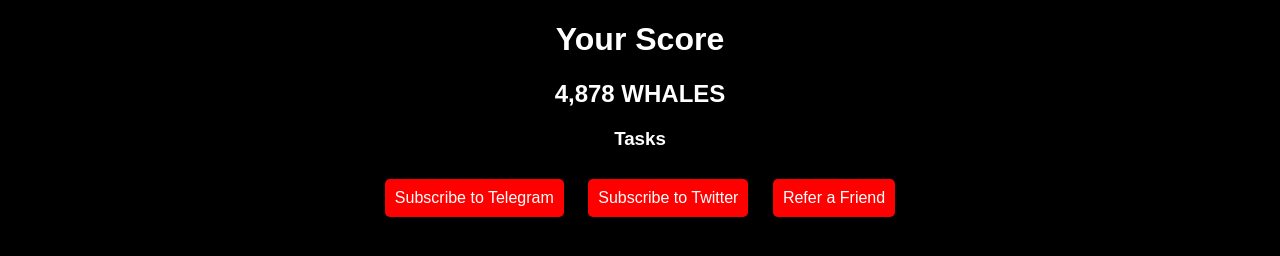
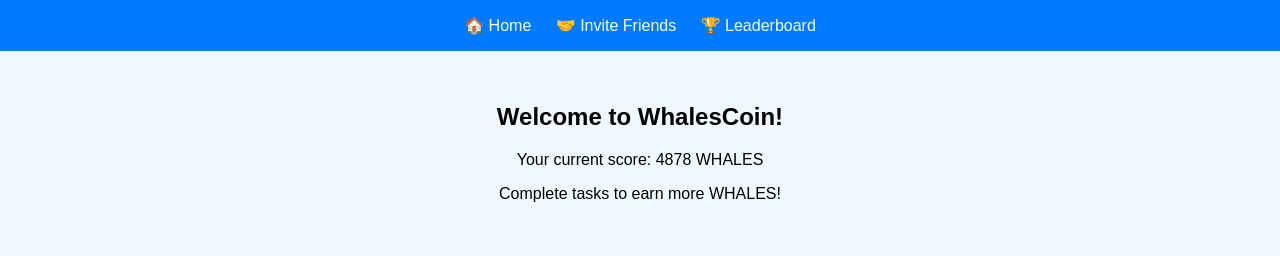
Before and after one commit to Whalescoinorg/whales-mini-app, a plain HTML site: page index.html in a window 1280 px wide. Drawn offline with Linux system fonts and the light colour scheme.

Commit message:
Update index.html with multi-page functionality

```diff
--- a/index.html
+++ b/index.html
@@ -3,35 +3,107 @@
 <head>
     <meta charset="UTF-8">
     <meta name="viewport" content="width=device-width, initial-scale=1.0">
-  <title>Whales MiniApp - Home</title>
+    <title>Whales MiniApp</title>
     <style>
         body {
-      background-color: black;
+            font-family: Arial, sans-serif;
+            margin: 0;
+            padding: 0;
+            text-align: center;
+            background-color: #f0f8ff;
+        }
+        nav {
+            background-color: #007bff;
             color: white;
-      text-align: center;
-      font-family: Arial, sans-serif;
+            padding: 1em;
         }
-    .button {
-      background-color: red;
+        nav a {
             color: white;
-      padding: 10px;
-      margin: 10px;
-      border: none;
-      border-radius: 5px;
-      cursor: pointer;
-      font-size: 16px;
+            margin: 0 10px;
+            text-decoration: none;
         }
-    .button:hover {
-      background-color: darkred;
+        section {
+            padding: 2em;
+        }
+        .hidden {
+            display: none;
         }
     </style>
 </head>
 <body>
-  <h1>Your Score</h1>
-  <h2>4,878 WHALES</h2>
-  <h3>Tasks</h3>
-  <button class="button">Subscribe to Telegram</button>
-  <button class="button">Subscribe to Twitter</button>
-  <button class="button">Refer a Friend</button>
+    <nav>
+        <a href="#" id="home-link">🏠 Home</a>
+        <a href="#" id="invite-link">🤝 Invite Friends</a>
+        <a href="#" id="leaderboard-link">🏆 Leaderboard</a>
+    </nav>
+    <section id="home">
+        <h1>Welcome to WhalesCoin!</h1>
+        <p>Your current score: <span id="score">0</span> WHALES</p>
+        <p>Complete tasks to earn more WHALES!</p>
+    </section>
+    <section id="invite" class="hidden">
+        <h1>Invite Friends</h1>
+        <p>Share this referral link with your friends:</p>
+        <input type="text" id="referral-link" readonly>
+        <button onclick="copyReferralLink()">Copy Link</button>
+    </section>
+    <section id="leaderboard" class="hidden">
+        <h1>Leaderboard</h1>
+        <ul id="leaderboard-list"></ul>
+    </section>
+    <script>
+        // Navigation
+        const homeLink = document.getElementById('home-link');
+        const inviteLink = document.getElementById('invite-link');
+        const leaderboardLink = document.getElementById('leaderboard-link');
+
+        const homeSection = document.getElementById('home');
+        const inviteSection = document.getElementById('invite');
+        const leaderboardSection = document.getElementById('leaderboard');
+
+        homeLink.addEventListener('click', () => {
+            showSection('home');
+        });
+        inviteLink.addEventListener('click', () => {
+            showSection('invite');
+        });
+        leaderboardLink.addEventListener('click', () => {
+            showSection('leaderboard');
+        });
+
+        function showSection(section) {
+            homeSection.classList.add('hidden');
+            inviteSection.classList.add('hidden');
+            leaderboardSection.classList.add('hidden');
+
+            if (section === 'home') homeSection.classList.remove('hidden');
+            if (section === 'invite') inviteSection.classList.remove('hidden');
+            if (section === 'leaderboard') leaderboardSection.classList.remove('hidden');
+        }
+
+        // Dynamic Data (Example)
+        document.getElementById('score').innerText = 4878; // Replace with dynamic score
+        document.getElementById('referral-link').value = 'https://t.me/WHALESCOINBOT?start=12345'; // Replace dynamically
+
+        const leaderboardList = document.getElementById('leaderboard-list');
+        const leaderboardData = [
+            { username: 'User1', score: 1000 },
+            { username: 'User2', score: 950 },
+            { username: 'User3', score: 900 },
+        ]; // Replace with dynamic data
+        leaderboardData.forEach(user => {
+            const li = document.createElement('li');
+            li.textContent = `${user.username} - ${user.score} WHALES`;
+            leaderboardList.appendChild(li);
+        });
+
+        // Copy referral link
+        function copyReferralLink() {
+            const referralInput = document.getElementById('referral-link');
+            referralInput.select();
+            document.execCommand('copy');
+            alert('Referral link copied!');
+        }
+    </script>
 </body>
 </html>
```
Lines whose indentation alone changed are shown as unchanged.
